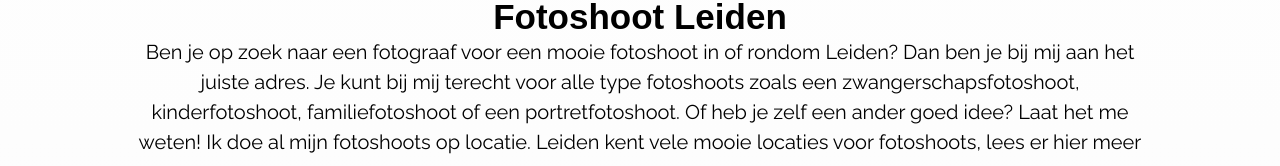
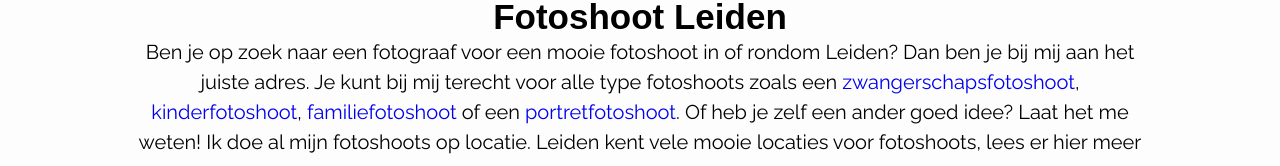
Before and after one commit to maxvanwijnen/maxvanwijnen.nl-nextjs, a Next.js app: page /fotoshoot-leiden in a window 1280 px wide. Shown: the part 786-952 px from the top of the page. Built offline with nearby package versions, Linux system fonts and the light colour scheme; a web font is replaced by a local one.

Commit message:
interne links fotoshootleiden

```diff
--- a/pages/fotoshoot-leiden.js
+++ b/pages/fotoshoot-leiden.js
@@ -3,13 +3,14 @@ import TextContent from "../components/TextContent/TextContent";
 import TxtImg2Column from "../components/TxtImg2Column/TxtImg2Column";
 import Quote from "../components/Quote/Quote";
 import TextImg from "../components/TextImg/TextImg";
+import Link from "next/link";
 
 const FotoshootLeiden = () => {
     return (
         <section>
             <TextContent
                 title="Fotoshoot Leiden"
-            >Ben je op zoek naar een fotograaf voor een mooie fotoshoot in of rondom Leiden? Dan ben je bij mij aan het juiste adres. Je kunt bij mij terecht voor alle type fotoshoots zoals een zwangerschapsfotoshoot, kinderfotoshoot, familiefotoshoot of een portretfotoshoot. Of heb je zelf een ander goed idee? Laat het me weten! Ik doe al mijn fotoshoots op locatie. Leiden kent vele mooie locaties voor fotoshoots, lees er hier meer over.</TextContent>
+            >Ben je op zoek naar een fotograaf voor een mooie fotoshoot in of rondom Leiden? Dan ben je bij mij aan het juiste adres. Je kunt bij mij terecht voor alle type fotoshoots zoals een <Link href="/fotoshoot/zwangerschap">zwangerschapsfotoshoot</Link>, <Link href="/fotoshoot/kinderen">kinderfotoshoot</Link>, <Link href="/fotoshoot/familie">familiefotoshoot</Link> of een <Link href="/fotoshoot/portret">portretfotoshoot</Link>. Of heb je zelf een ander goed idee? Laat het me weten! Ik doe al mijn fotoshoots op locatie. Leiden kent vele mooie locaties voor fotoshoots, lees er hier meer over.</TextContent>
             <TxtImg2Column
                 imgSource="https://www.maxvanwijnen.nl/www/docs/images/intro-text/familie-fotoshoot.webp"
                 cssClass="Kinderen"
```
